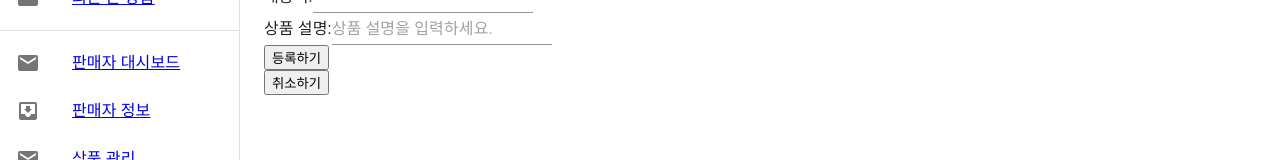
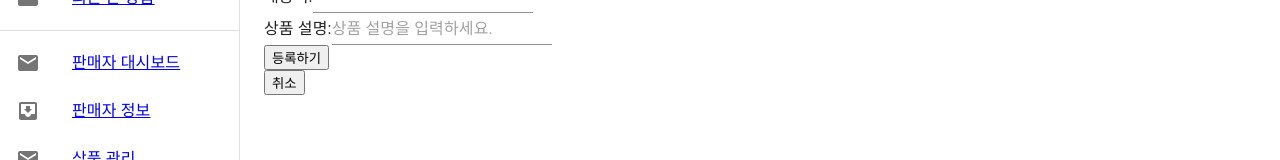
Before and after one commit to veryyounng/orum-market-front, a React (Vite) app: page /user/1/product-create in a window 1280 px wide. Shown: the part 291-451 px from the top of the page. Built offline with nearby package versions, Linux system fonts and the light colour scheme; no server answers.

Commit message:
Feat: 상품관리 페이지 취소버튼 구현 #23

```diff
--- a/src/components/seller/ProductCreate.tsx
+++ b/src/components/seller/ProductCreate.tsx
@@ -123,7 +123,7 @@ export default function ProductCreate() {
         </button>
       </div>
       <button type="button" onClick={handleCancel}>
-        취소하기
+        취소
       </button>
     </div>
   );
--- a/src/components/seller/ProductManager.tsx
+++ b/src/components/seller/ProductManager.tsx
@@ -6,11 +6,15 @@ export default function ProductManager() {
   const handleUpdate = () => {
     navigate(`/user/${_id}/product-update`);
   };
+  const handleCancel = () => {
+    window.history.back();
+  };
 
   return (
     <div>
       ProductManager
       <Button onClick={handleUpdate}>수정하기</Button>
+      <Button onClick={handleCancel}>취소</Button>
     </div>
   );
 }
```
